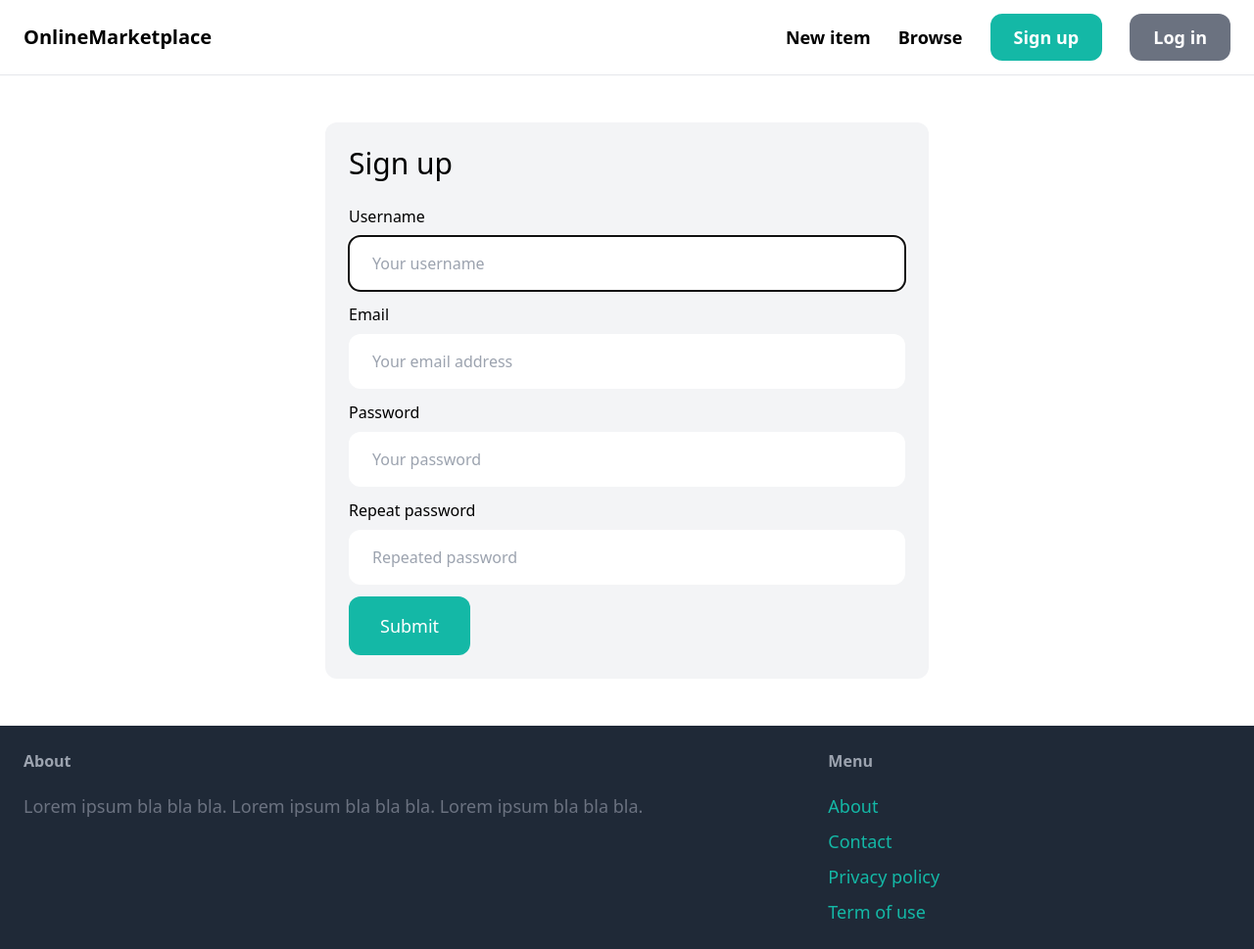
After one commit to csoren66/Online-Marketplace, a Django app: page /signup/ in a window 1280 px wide. The commit adds this page. Shown: the whole page at 98% size. Run offline with Django 4.2, Linux system fonts and the light colour scheme; some libraries are stand-ins or nearby versions.

Commit message:
added signup

```diff
--- a/OnlineMarketplace/urls.py
+++ b/OnlineMarketplace/urls.py
@@ -3,11 +3,9 @@ from django.conf.urls.static import static
 from django.contrib import admin
 from django.urls import path, include
 
-from core.views import index, contact
 
 urlpatterns = [
-    path('', index, name='index'),
+    path('', include('core.urls')),
     path('items/', include('item.urls')),
-    path('contact/', contact, name='contact'),
     path('admin/', admin.site.urls),
 ] + static(settings.MEDIA_URL, document_root=settings.MEDIA_ROOT)
--- /dev/null
+++ b/core/forms.py
@@ -0,0 +1,25 @@
+from django import forms
+from django.contrib.auth.forms import UserCreationForm
+from django.contrib.auth.models import User
+
+class SignupForm(UserCreationForm):
+    class Meta:
+        model = User
+        fields = ('username', 'email', 'password1', 'password2')
+
+    username = forms.CharField(widget=forms.TextInput(attrs={
+        'placeholder': 'Your username',
+        'class': 'w-full py-4 px-6 rounded-xl',
+    }))
+    email = forms.CharField(widget=forms.EmailInput(attrs={
+        'placeholder': 'Your email address',
+        'class': 'w-full py-4 px-6 rounded-xl',
+    }))
+    password1 = forms.CharField(widget=forms.PasswordInput(attrs={
+        'placeholder': 'Your password',
+        'class': 'w-full py-4 px-6 rounded-xl',
+    }))
+    password2 = forms.CharField(widget=forms.PasswordInput(attrs={
+        'placeholder': 'Repeated password',
+        'class': 'w-full py-4 px-6 rounded-xl',
+    }))
--- a/core/templates/core/base.html
+++ b/core/templates/core/base.html
@@ -16,7 +16,7 @@
             <a href="#" class="text-lg font-semibold hover:text-gray-500">New item</a>
             <a href="#" class="text-lg font-semibold hover:text-gray-500">Browse</a>
 
-            <a href="#" class="px-6 py-3 text-lg font-semibold bg-teal-500 text-white rounded-xl hover:bg-teal-700">Sign up</a>
+            <a href="{% url 'core:signup' %}" class="px-6 py-3 text-lg font-semibold bg-teal-500 text-white rounded-xl hover:bg-teal-700">Sign up</a>
             <a href="#" class="px-6 py-3 text-lg font-semibold bg-gray-500 text-white rounded-xl hover:bg-gray-700">Log in</a>
         </div>
     </nav>
@@ -37,7 +37,7 @@
 
             <ul class="space-y-2">
                 <li><a href="#" class="text-lg text-teal-500 hover:text-teal-700">About</a></li>
-                <li><a href="{% url 'contact' %}" class="text-lg text-teal-500 hover:text-teal-700">Contact</a></li>
+                <li><a href="{% url 'core:contact' %}" class="text-lg text-teal-500 hover:text-teal-700">Contact</a></li>
                 <li><a href="#" class="text-lg text-teal-500 hover:text-teal-700">Privacy policy</a></li>
                 <li><a href="#" class="text-lg text-teal-500 hover:text-teal-700">Term of use</a></li>
             </ul>
--- /dev/null
+++ b/core/templates/core/signup.html
@@ -0,0 +1,45 @@
+{% extends 'core/base.html' %}
+
+{% block title %}Sign up{% endblock %}
+
+{% block content %}
+<div class="w-1/2 my-6 mx-auto p-6 bg-gray-100 rounded-xl">
+    <h1 class="mb-6 text-3xl">Sign up</h1>
+
+    <form method="post" action=".">
+        {% csrf_token %}
+
+        <div class="mb-3">
+            <label class="inline-block mb-2">Username</label><br>
+            {{ form.username }}
+        </div>
+
+        <div class="mb-3">
+            <label class="inline-block mb-2">Email</label><br>
+            {{ form.email }}
+        </div>
+
+        <div class="mb-3">
+            <label class="inline-block mb-2">Password</label><br>
+            {{ form.password1 }}
+        </div>
+
+        <div class="mb-3">
+            <label class="inline-block mb-2">Repeat password</label><br>
+            {{ form.password2 }}
+        </div>
+
+        {% if form.errors or form.non_field_errors %}
+            <div class="mb-3 p-6 bg-red-100 rounded-xl">
+                {% for field in form %}
+                    {{ field.errors }}
+                {% endfor %}
+
+                {{ form.non_field_errors }}
+            </div>
+        {% endif %}
+
+        <button class="py-4 px-8 text-lg bg-teal-500 hover:bg-teal-700 rounded-xl text-white">Submit</button>
+    </form>
+</div>
+{% endblock %}
--- /dev/null
+++ b/core/urls.py
@@ -0,0 +1,11 @@
+from django.urls import path
+
+from . import views
+
+app_name = 'core'
+
+urlpatterns = [
+    path('', views.index, name='index'),
+    path('contact/', views.contact, name='contact'),
+    path('signup/', views.signup, name='signup'),
+]
--- a/core/views.py
+++ b/core/views.py
@@ -1,15 +1,32 @@
-from django.shortcuts import render
+from django.shortcuts import render, redirect
 
 from item.models import Category, Item
 
+from .forms import SignupForm
+
 def index(request):
     items = Item.objects.filter(is_sold=False)[0:6]
-    cateories = Category.objects.all()
+    categories = Category.objects.all()
 
-    return render(request,'core/index.html', {
-        'categories':cateories,
+    return render(request, 'core/index.html', {
+        'categories': categories,
         'items': items,
     })
 
 def contact(request):
     return render(request, 'core/contact.html')
+
+def signup(request):
+    if request.method == 'POST':
+        form = SignupForm(request.POST)
+
+        if form.is_valid():
+            form.save()
+
+            return redirect('/login/')
+    else:
+        form = SignupForm()
+
+    return render(request, 'core/signup.html', {
+        'form': form
+    })
```
Also changed, not shown: db.sqlite3.
